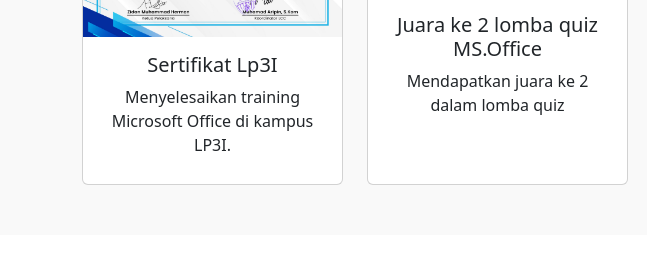
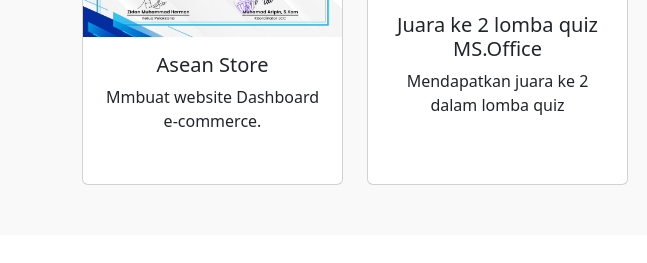
Before and after one commit to LeonAckerman/Web-Portofolio-Zulfi, a plain HTML site: page index.html in a window 1280 px wide. Shown: the part 3225-3488 px from the top of the page, 0-647 px from the left. Drawn offline with nearby package versions, Linux system fonts and the light colour scheme.

Commit message:
Update index.html

```diff
--- a/index.html
+++ b/index.html
@@ -295,8 +295,8 @@
                     <div class="card h-100">
                         <img src="sertifikat.jpg" class="card-img-top" alt="Pencapaian 1">
                         <div class="card-body">
-                            <h5 class="card-title">Sertifikat Lp3I</h5>
-                            <p class="card-text">Menyelesaikan training Microsoft Office di kampus LP3I.</p>
+                            <h5 class="card-title">Asean Store</h5>
+                            <p class="card-text">Mmbuat website Dashboard e-commerce.</p>
                         </div>
                     </div>
                 </div>
```
